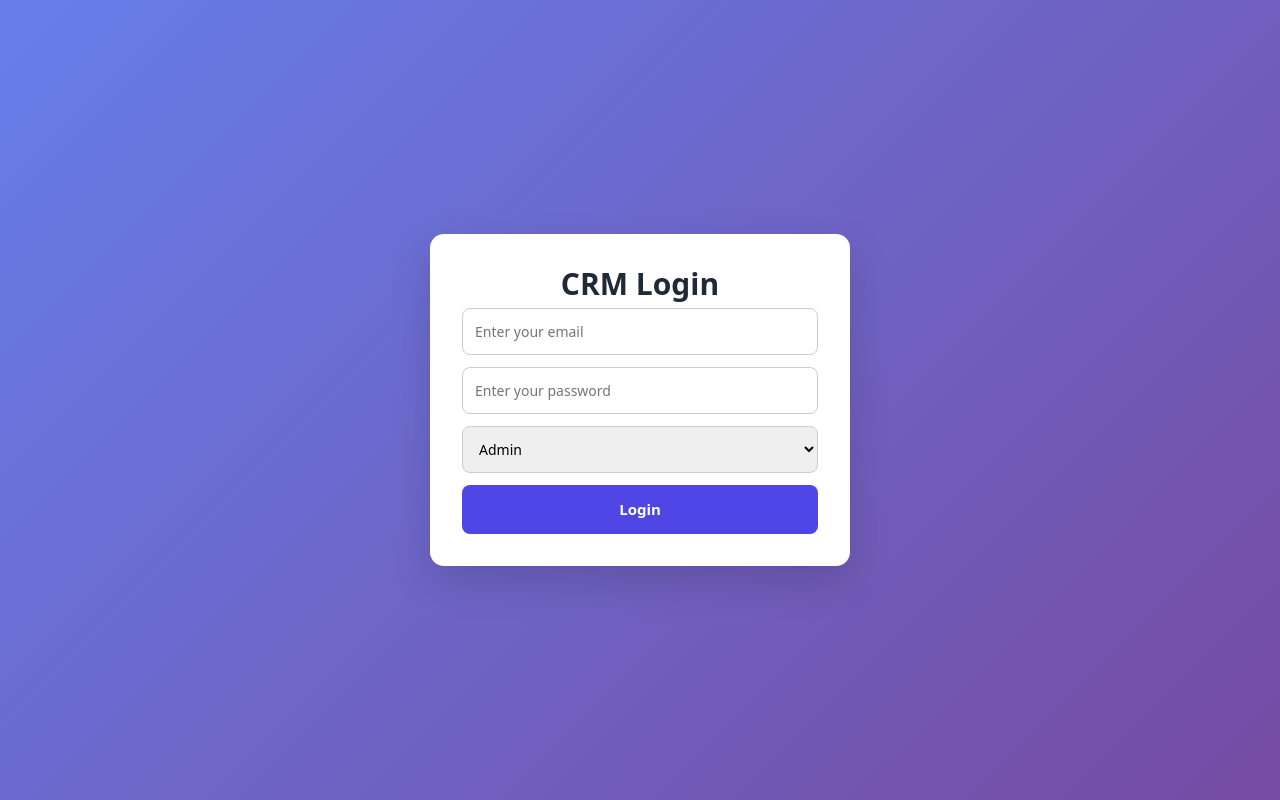
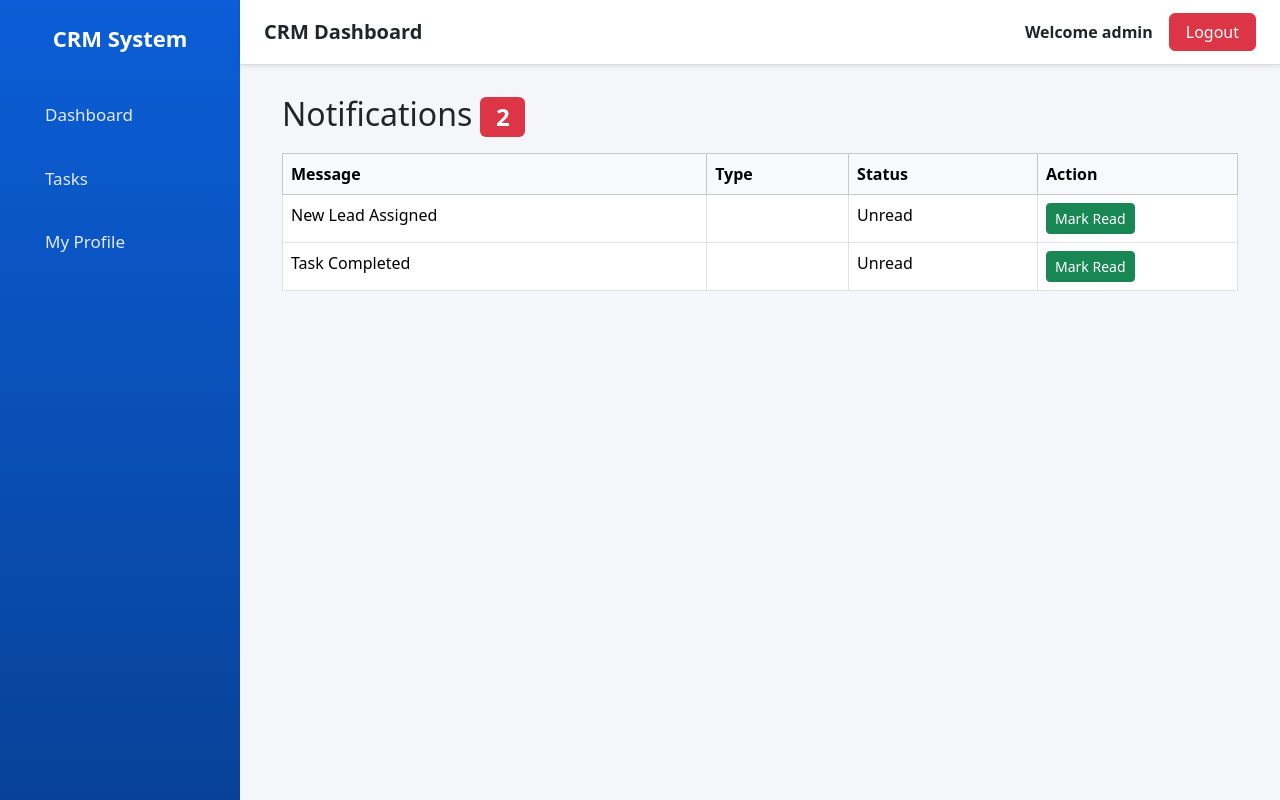
Before and after one commit to anishachandgude2005/CRM_Project, a React (Vite) app in the folder crm-project/: page /notification in a window 1280 px wide. Before the commit this address led to /login. Built offline with nearby package versions, Linux system fonts and the light colour scheme; sample sign-in values are in the browser's storage.

Commit message:
new notification session

```diff
--- a/crm-project/src/App.jsx
+++ b/crm-project/src/App.jsx
@@ -15,6 +15,7 @@ import Tasks from "./pages/tasks/Tasks";
 import Employees from "./pages/employees/Employees";
 import Reports from "./pages/reports/Reports";
 import Settings from "./pages/Settings";
+import Notifications from './pages/notification/Notification';
 // Temporary placeholder pages (Phase 1)
 
 //  const Reports = () => <h1>Reports Page</h1>;
@@ -40,6 +41,7 @@ function App() {
           <Route path="/customers" element={<Customers />} />
           <Route path="/tasks" element={<Tasks />} />
           <Route path="/profile" element={<Profile />} />
+          <Route path="/notification" element={<Notifications/>}/>
           {/* Admin Only */}
           <Route
             path="/employees"
--- a/crm-project/src/components/Sidebar.jsx
+++ b/crm-project/src/components/Sidebar.jsx
@@ -51,6 +51,13 @@ export default function Sidebar() {
         </NavLink>
         )}
 
+
+        {(user?.role === "Admin" || user?.role === "Manager") && (
+        <NavLink to="/notification" className="nav-link">
+          Notification
+        </NavLink>
+        )}
+
         <NavLink to="/profile" className="nav-link">
           My Profile
         </NavLink>
--- a/crm-project/src/pages/notification/Notification.jsx
+++ b/crm-project/src/pages/notification/Notification.jsx
@@ -1,169 +1,86 @@
 import { useContext } from "react";
 import { AppContext } from "../../context/AppContext";
-import { FaBell, FaCheckCircle, FaTrash } from "react-icons/fa";
 
-const Notification = () => {
+export default function Notifications() {
   const { state, dispatch } = useContext(AppContext);
-  const notifications = state.notifications || [];
+  const notifications = state.notifications;
 
-  const unreadCount = notifications.filter(n => !n.read).length;
-
-  const markAsRead = (id) => {
+  const markRead = (id) => {
     dispatch({
-      type: "MARK_NOTIFICATION_READ",
+      type: "MARK_AS_READ",
       payload: id
     });
   };
 
-  const markAllRead = () => {
-    dispatch({ type: "MARK_ALL_READ" });
-  };
-
-  const deleteNotification = (id) => {
+  const markUnread = (id) => {
     dispatch({
-      type: "DELETE_NOTIFICATION",
+      type: "MARK_AS_UNREAD",
       payload: id
     });
   };
 
+  const unreadCount = notifications.filter(
+    (n) => !n.isRead
+  ).length;
+
   return (
-    <div style={styles.container}>
-      <div style={styles.header}>
-        <h2 style={{ display: "flex", alignItems: "center", gap: "8px" }}>
-          <FaBell /> Notifications
-        </h2>
+    <div className="container-fluid">
+      <h2 className="mb-3">
+        Notifications
+        {unreadCount > 0 && (
+          <span className="badge bg-danger ms-2">
+            {unreadCount}
+          </span>
+        )}
+      </h2>
 
-        <div>
-          <span style={styles.badge}>{unreadCount} Unread</span>
+      <table className="table table-bordered">
+        <thead className="table-light">
+          <tr>
+            <th>Message</th>
+            <th>Type</th>
+            <th>Status</th>
+            <th width="200">Action</th>
+          </tr>
+        </thead>
 
-          {unreadCount > 0 && (
-            <button style={styles.markAllBtn} onClick={markAllRead}>
-              Mark All Read
-            </button>
+        <tbody>
+          {notifications.length === 0 ? (
+            <tr>
+              <td colSpan="4" align="center">
+                No Notifications
+              </td>
+            </tr>
+          ) : (
+            notifications.map((n) => (
+              <tr key={n.id}>
+                <td>{n.message}</td>
+                <td>{n.type}</td>
+                <td>
+                  {n.isRead ? "Read" : "Unread"}
+                </td>
+                <td>
+                  {n.isRead ? (
+                    <button
+                      className="btn btn-secondary btn-sm"
+                      onClick={() => markUnread(n.id)}
+                    >
+                      Mark Unread
+                    </button>
+                  ) : (
+                    <button
+                      className="btn btn-success btn-sm"
+                      onClick={() => markRead(n.id)}
+                    >
+                      Mark Read
+                    </button>
+                  )}
+                </td>
+              </tr>
+            ))
           )}
-        </div>
-      </div>
-
-      {notifications.length === 0 ? (
-        <div style={styles.emptyBox}>
-          <FaBell size={30} />
-          <p>No Notifications Available</p>
-        </div>
-      ) : (
-        notifications.map((note) => (
-          <div
-            key={note.id}
-            style={{
-              ...styles.card,
-              backgroundColor: note.read ? "#ffffff" : "#eef5ff",
-              borderLeft: note.read
-                ? "5px solid #ccc"
-                : "5px solid #0d6efd"
-            }}
-          >
-            <div style={styles.content}>
-              <p style={styles.message}>{note.message}</p>
-              <small style={styles.date}>{note.date}</small>
-            </div>
-
-            <div style={styles.actions}>
-              {!note.read && (
-                <button
-                  style={styles.readBtn}
-                  onClick={() => markAsRead(note.id)}
-                >
-                  <FaCheckCircle /> Read
-                </button>
-              )}
-
-              <button
-                style={styles.deleteBtn}
-                onClick={() => deleteNotification(note.id)}
-              >
-                <FaTrash />
-              </button>
-            </div>
-          </div>
-        ))
-      )}
+        </tbody>
+      </table>
     </div>
   );
-};
-
-const styles = {
-  container: {
-    padding: "25px",
-    maxWidth: "800px",
-    margin: "auto"
-  },
-  header: {
-    display: "flex",
-    justifyContent: "space-between",
-    alignItems: "center",
-    marginBottom: "20px"
-  },
-  badge: {
-    backgroundColor: "#dc3545",
-    color: "#fff",
-    padding: "6px 12px",
-    borderRadius: "20px",
-    marginRight: "10px",
-    fontSize: "14px"
-  },
-  markAllBtn: {
-    backgroundColor: "#198754",
-    color: "#fff",
-    border: "none",
-    padding: "6px 12px",
-    borderRadius: "6px",
-    cursor: "pointer"
-  },
-  emptyBox: {
-    textAlign: "center",
-    padding: "40px",
-    backgroundColor: "#f8f9fa",
-    borderRadius: "8px"
-  },
-  card: {
-    padding: "15px",
-    marginBottom: "12px",
-    borderRadius: "8px",
-    display: "flex",
-    justifyContent: "space-between",
-    alignItems: "center",
-    boxShadow: "0 4px 12px rgba(0,0,0,0.08)",
-    transition: "0.3s"
-  },
-  content: {
-    flex: 1
-  },
-  message: {
-    margin: 0,
-    fontWeight: "500"
-  },
-  date: {
-    color: "#6c757d"
-  },
-  actions: {
-    display: "flex",
-    gap: "8px"
-  },
-  readBtn: {
-    backgroundColor: "#0d6efd",
-    color: "#fff",
-    border: "none",
-    padding: "6px 10px",
-    borderRadius: "5px",
-    cursor: "pointer"
-  },
-  deleteBtn: {
-    backgroundColor: "#dc3545",
-    color: "#fff",
-    border: "none",
-    padding: "6px 10px",
-    borderRadius: "5px",
-    cursor: "pointer"
-  }
-};
-
-export default Notification;
+}
```
Also changed, not shown: 1 other file (tests, documents, lock files or other folders).
